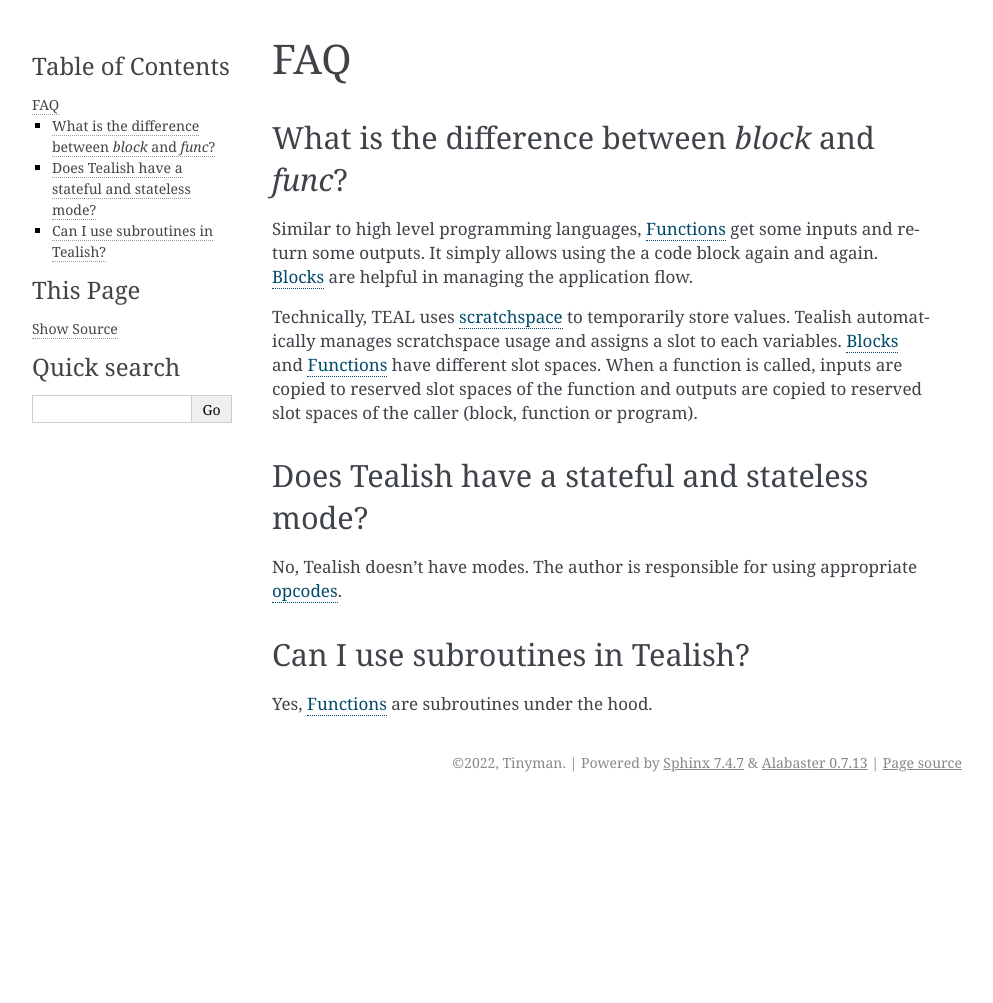
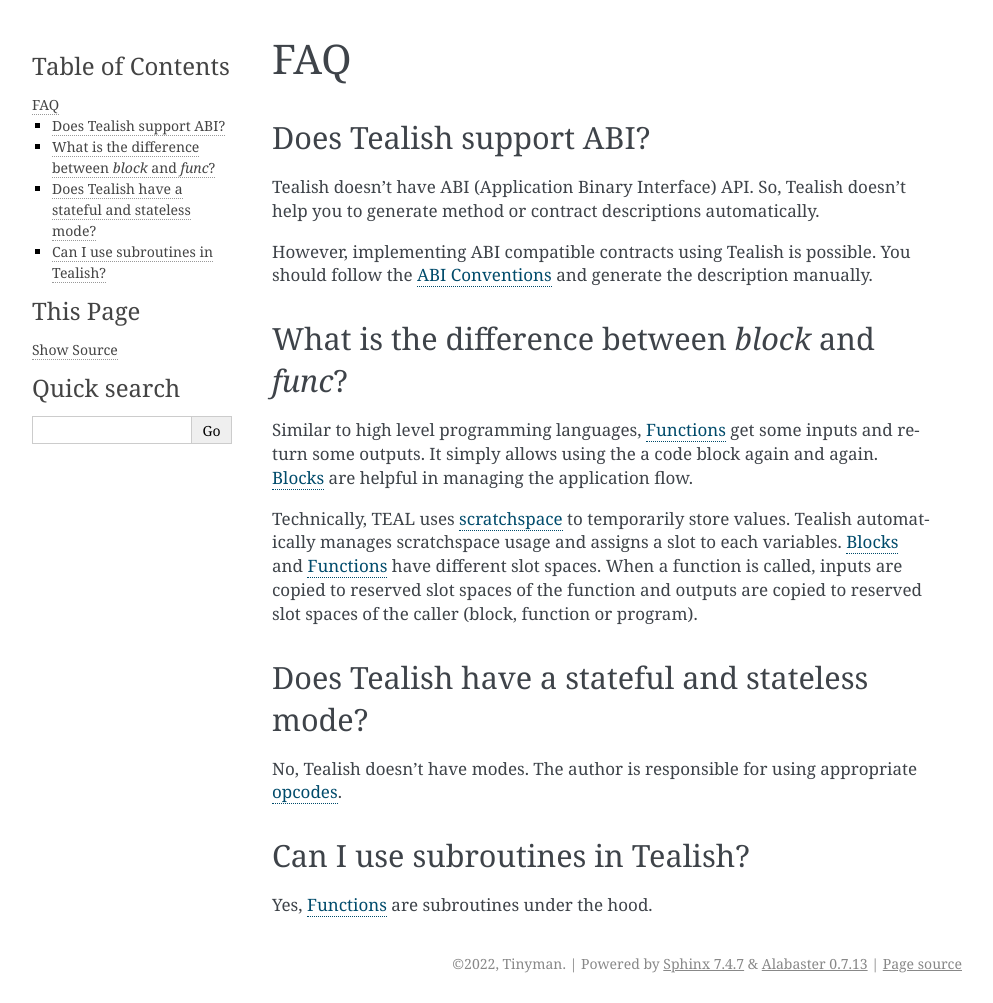
Before and after one commit to tinymanorg/tealish, a Sphinx documentation site: the page built from docs/questions.rst, in a window 1280 px wide. Shown: the whole page, without its empty margins (148-1141 px from the left). Built offline with Sphinx 7.4.7, drawn with Linux system fonts in a browser that asks for light colours; before the commit the page ends 900 px from its top, so only the background shows below that.

Commit message:
add ABI to questios

```diff
--- a/docs/questions.rst
+++ b/docs/questions.rst
@@ -3,8 +3,20 @@
 FAQ
 ===
 
+Does Tealish support ABI?
+-------------------------
+
+Tealish doesn't have ABI (Application Binary Interface) API.
+So, Tealish doesn't help you to generate method or contract descriptions automatically.
+
+However, implementing ABI compatible contracts using Tealish is possible. You should follow the
+`ABI Conventions <https://developer.algorand.org/docs/get-details/dapps/smart-contracts/ABI/>`_
+and generate the description manually.
+
+
 What is the difference between `block` and `func`?
 --------------------------------------------------
+
 Similar to high level programming languages, :ref:`functions` get some inputs and return some outputs.
 It simply allows using the a code block again and again.
 :ref:`blocks` are helpful in managing the application flow.
@@ -17,8 +29,10 @@
 
 Does Tealish have a stateful and stateless mode?
 ------------------------------------------------
+
 No, Tealish doesn't have modes. The author is responsible for using appropriate `opcodes <https://developer.algorand.org/docs/get-details/dapps/avm/teal/opcodes/>`_.
 
 Can I use subroutines in Tealish?
 ---------------------------------
+
 Yes, :ref:`functions` are subroutines under the hood.
```
